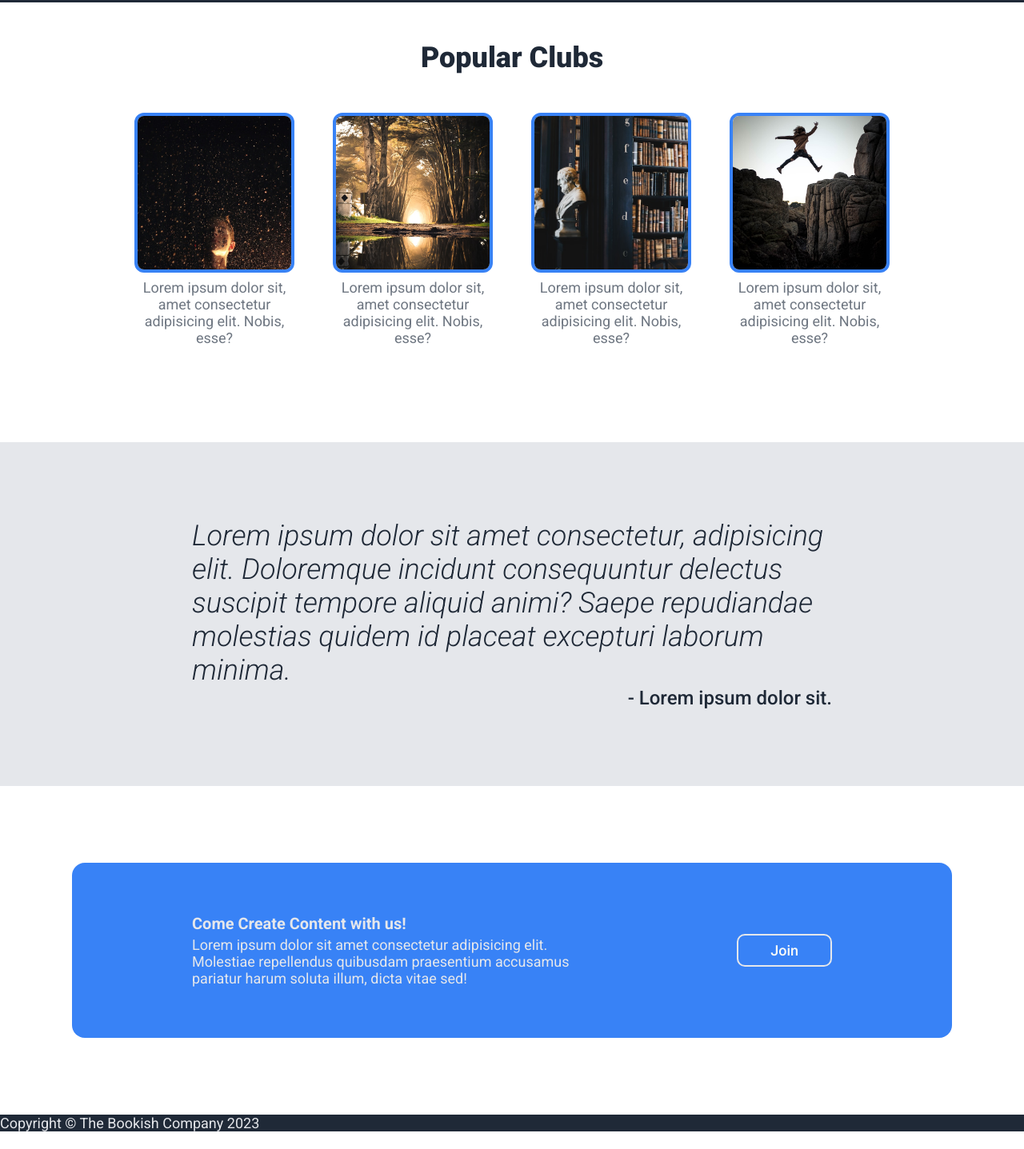
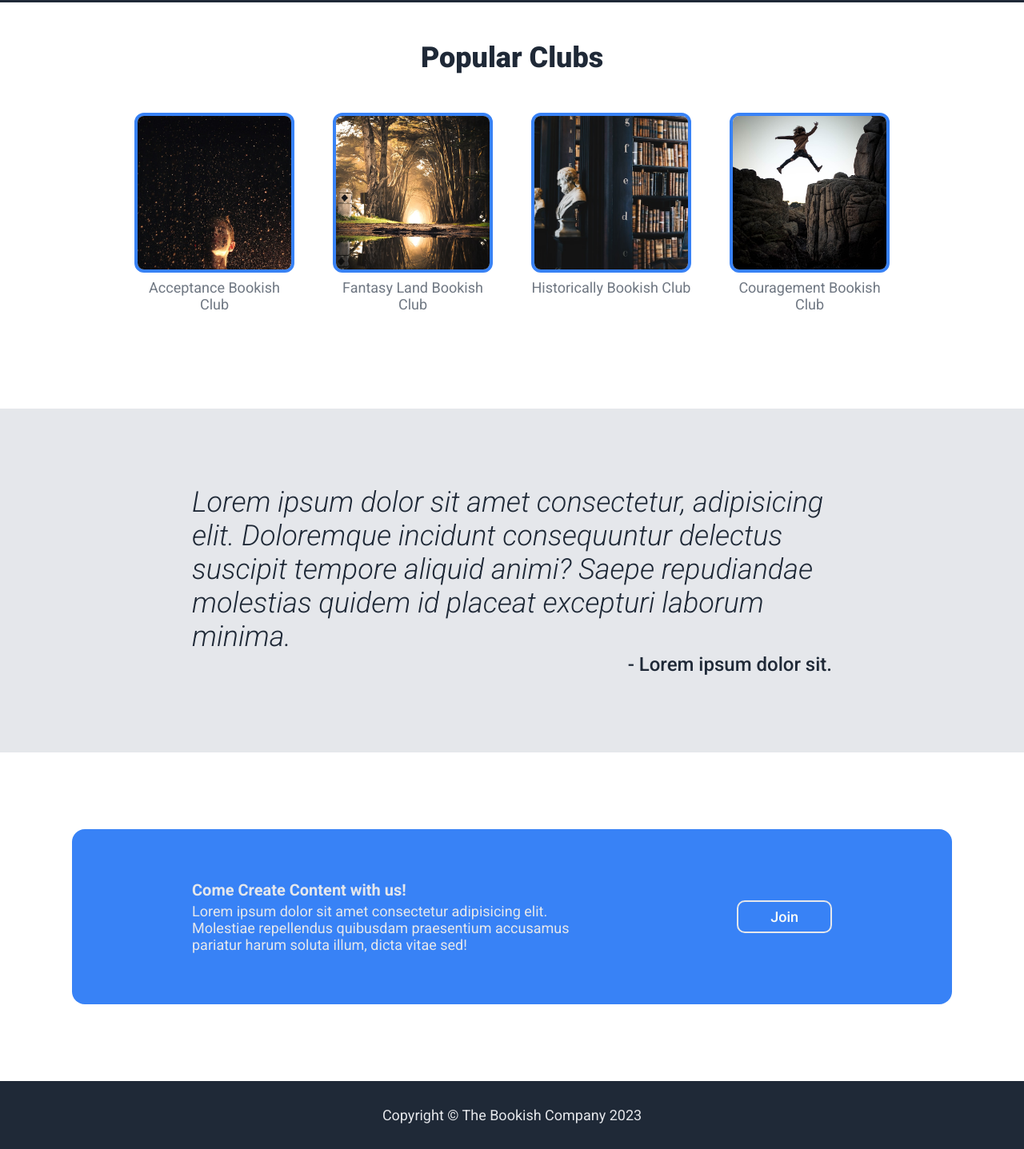
Before and after one commit to archetypish/odin-landing-page, a plain HTML site: page index.html in a window 1280 px wide. Shown: the part 654-2091 px from the top of the page at 80% size. Before the commit the page ends 2069 px from the top, so only its background shows below. Drawn offline with Linux system fonts and the light colour scheme.

Commit message:
Fix spacing, layout for footer

```diff
--- a/index.html
+++ b/index.html
@@ -54,10 +54,7 @@
               src="./img/christopher-campbell-h9Rx3zOYZws-unsplash.jpg"
               alt="Acceptance Bookish Club"
             />
-            <p class="info-list-desc">
-              Lorem ipsum dolor sit, amet consectetur adipisicing elit. Nobis,
-              esse?
-            </p>
+            <p class="info-list-desc">Acceptance Bookish Club</p>
           </li>
           <li class="info-list-item">
             <img
@@ -65,10 +62,7 @@
               src="./img/casey-horner-0D8_tYHIy0o-unsplash.jpg"
               alt="Fantasy Land Bookish Club"
             />
-            <p class="info-list-desc">
-              Lorem ipsum dolor sit, amet consectetur adipisicing elit. Nobis,
-              esse?
-            </p>
+            <p class="info-list-desc">Fantasy Land Bookish Club</p>
           </li>
           <li class="info-list-item">
             <img
@@ -76,10 +70,7 @@
               src="./img/giammarco-boscaro-zeH-ljawHtg-unsplash.jpg"
               alt="Historically Bookish Club"
             />
-            <p class="info-list-desc">
-              Lorem ipsum dolor sit, amet consectetur adipisicing elit. Nobis,
-              esse?
-            </p>
+            <p class="info-list-desc">Historically Bookish Club</p>
           </li>
           <li class="info-list-item">
             <img
@@ -87,10 +78,7 @@
               src="./img/sammie-chaffin-Zdf3zn5XXtU-unsplash.jpg"
               alt="Couragement Bookish Club"
             />
-            <p class="info-list-desc">
-              Lorem ipsum dolor sit, amet consectetur adipisicing elit. Nobis,
-              esse?
-            </p>
+            <p class="info-list-desc">Couragement Bookish Club</p>
           </li>
         </ul>
       </div>
@@ -123,7 +111,9 @@
       </div>
     </section>
     <footer class="footer">
-      <p>Copyright &copy; The Bookish Company 2023</p>
+      <div class="container footer-container">
+        <p>Copyright &copy; The Bookish Company 2023</p>
+      </div>
     </footer>
   </body>
 </html>
--- a/style.css
+++ b/style.css
@@ -246,4 +246,10 @@ h2 {
   padding: 96px 0;
 }
 
-/*  */
+/* Footer */
+.footer-container {
+  display: flex;
+  justify-content: center;
+  align-items: center;
+  padding: 32px 0;
+}
```
